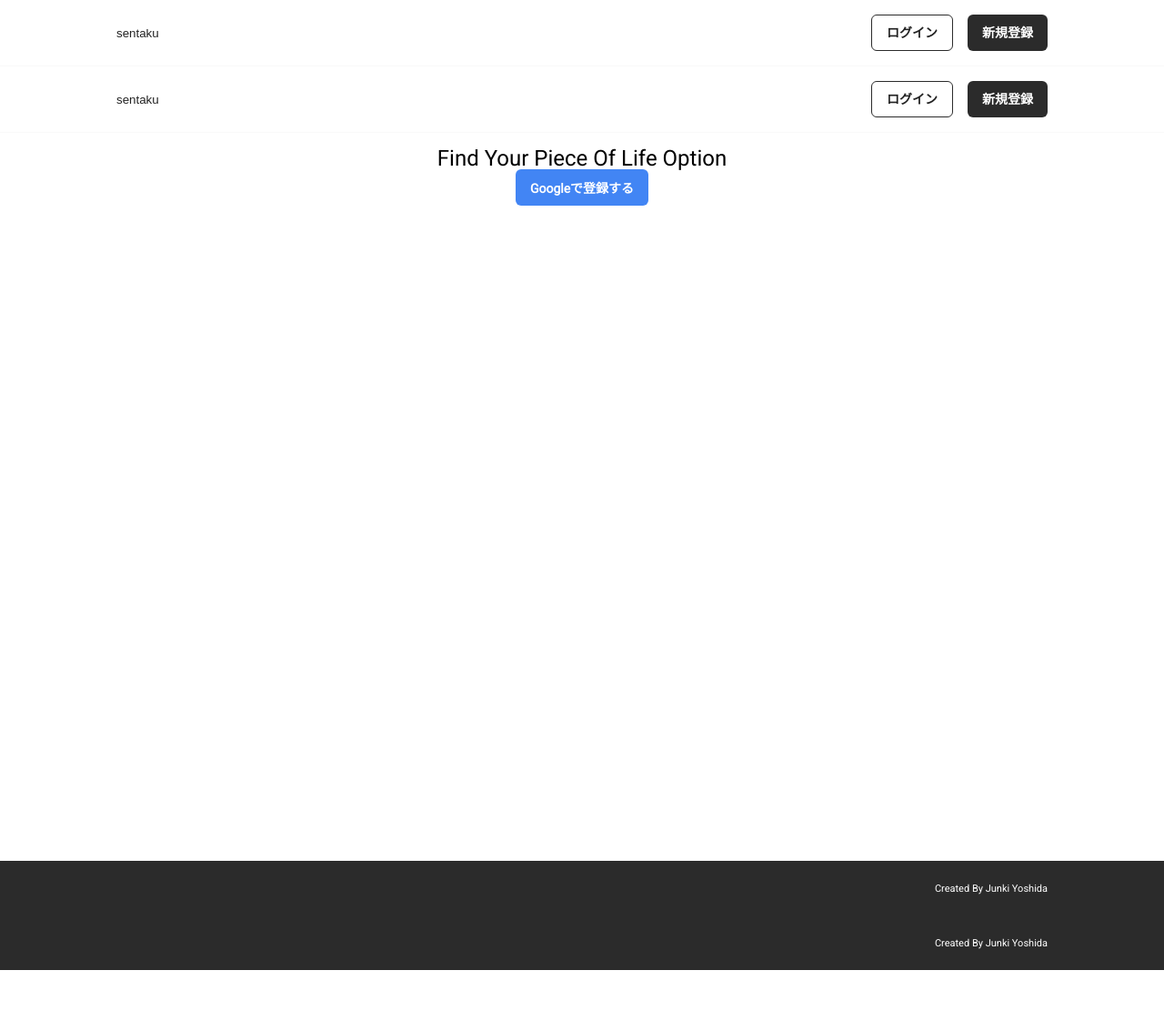
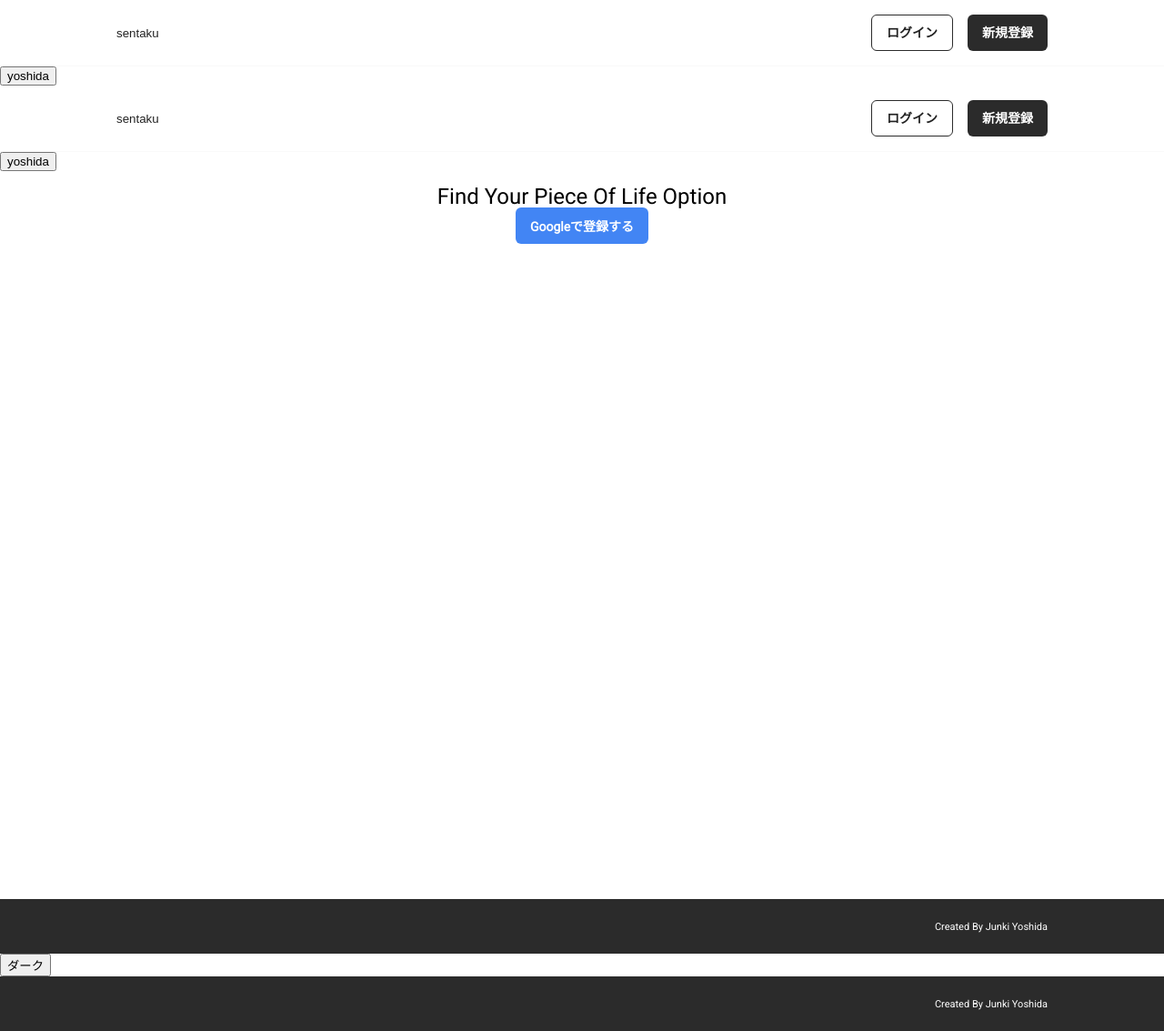
Before and after one commit to j9141997/sentaku, a Next.js app: page /signup in a window 1280 px wide. Shown: the whole page at 91% size. Before the commit the page ends 1066 px from the top, so only its background shows below. Built offline with nearby package versions, Linux system fonts and the light colour scheme; no server answers.

Commit message:
wip: darkmode

```diff
--- a/src/components/Layout.tsx
+++ b/src/components/Layout.tsx
@@ -9,11 +9,13 @@ import { Footer } from '@components/organism/Footer'
 type Props = {
   children?: ReactNode
   title?: string
+  onClickThemeMode: () => void
 }
 
 const Layout: FC<Props> = ({
   children,
   title = 'sentaku ーー人生の選択肢を幅広く。',
+  onClickThemeMode,
 }) => {
   const theme = useTheme()
   return (
@@ -24,6 +26,7 @@ const Layout: FC<Props> = ({
         <meta name="viewport" content="initial-scale=1.0, width=device-width" />
       </Head>
       <Header />
+      <button onClick={onClickThemeMode}>yoshida</button>
       <Main themes={theme}>{children}</Main>
       <Footer />
     </div>
--- /dev/null
+++ b/src/hooks/useGlobalState.ts
@@ -0,0 +1 @@
+import {}
--- a/src/pages/_app.tsx
+++ b/src/pages/_app.tsx
@@ -17,8 +17,10 @@ import { useThemeMode } from 'src/hooks/useTheme'
 nprogress.configure({ showSpinner: false, speed: 400, minimum: 0.25 })
 
 const App = ({ Component, pageProps }: AppProps): JSX.Element => {
-  const [themeMode] = useThemeMode()
+  const [themeMode, toggleTheme] = useThemeMode()
   const theme = createTheme(themeModeOptions[themeMode])
+  console.log(theme)
+  console.log(themeMode)
 
   if (process.browser) {
     nprogress.start()
@@ -41,8 +43,9 @@ const App = ({ Component, pageProps }: AppProps): JSX.Element => {
       <GlocalStyle />
       <AuthProvider>
         <ThemeProvider theme={theme}>
-          <Layout>
+          <Layout onClickThemeMode={toggleTheme}>
             <Component {...pageProps} />
+            <button onClick={toggleTheme}>ダーク</button>
           </Layout>
         </ThemeProvider>
       </AuthProvider>
--- /dev/null
+++ b/src/store/GlobalStateProvider.tsx
@@ -0,0 +1,3 @@
+import { createContext } from 'react'
+
+export const GlobalStateContext = createContext({})
```
Also changed, not shown: src/store/useGlobalState.ts (added, +12 -0 lines).
